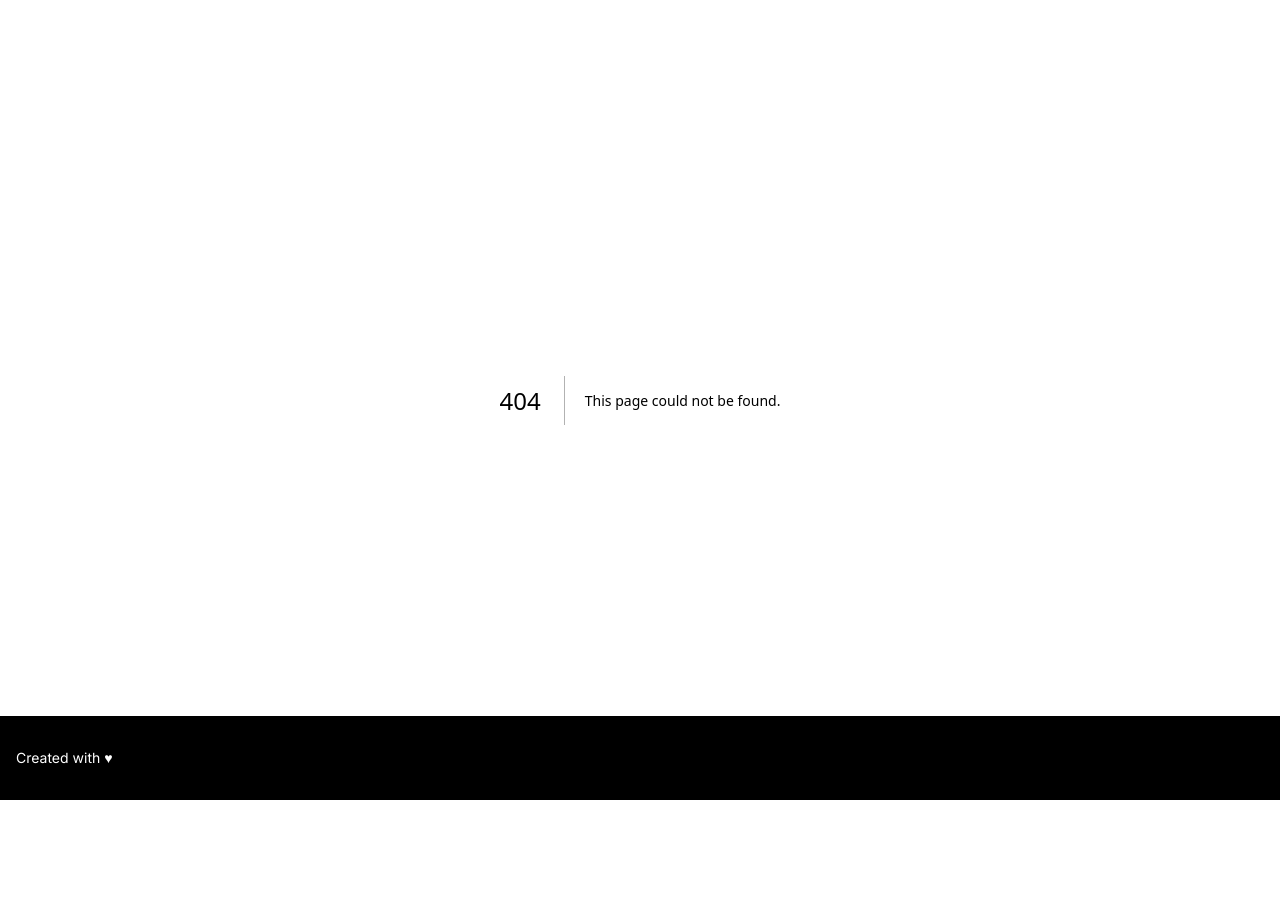
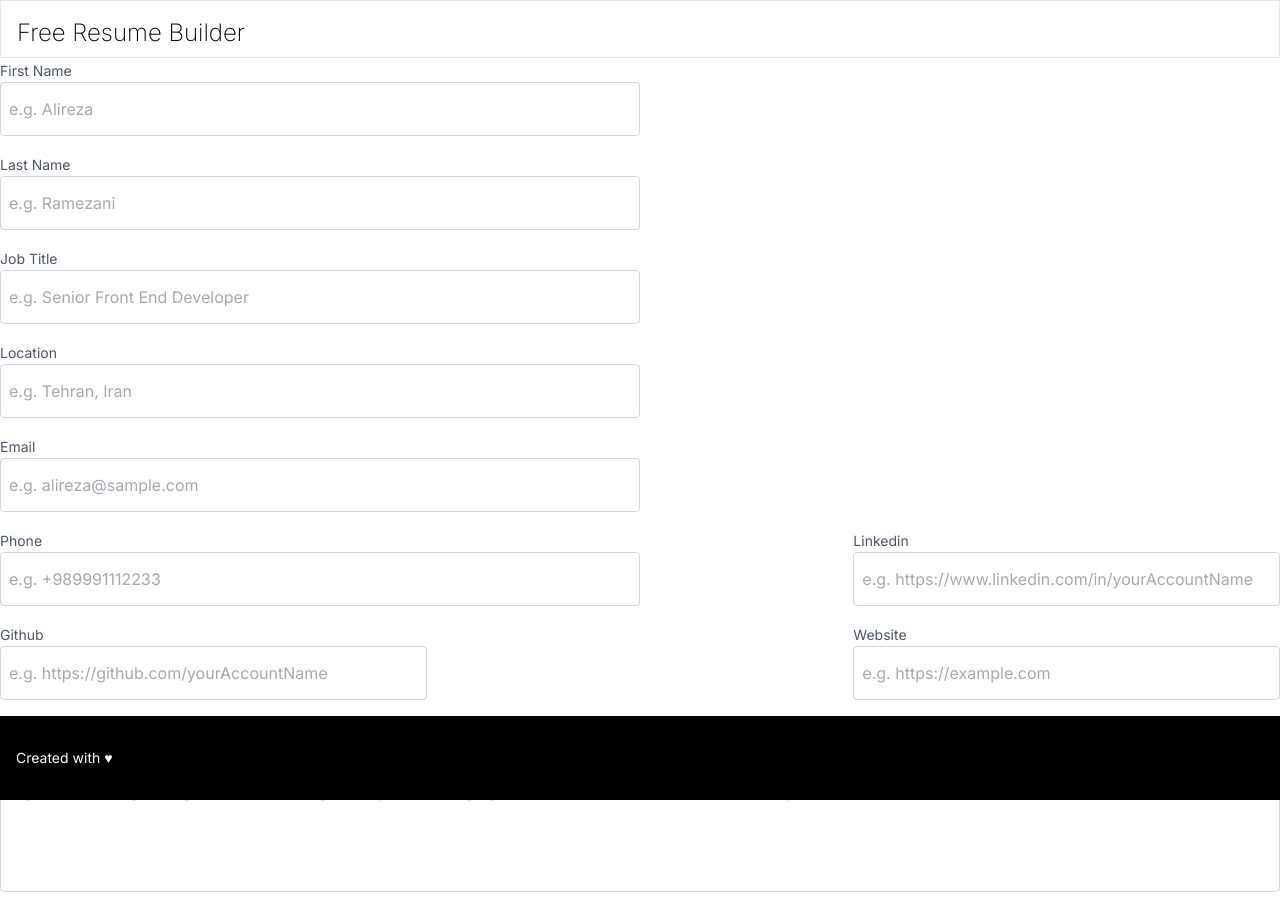
Before and after one commit to alrramezani/resume-builder, a Next.js app: page /step-by-step in a window 1280 px wide. Before the commit this address had no page. Before the commit the page ends 800 px from the top, so only its background shows below. Built offline with nearby package versions, Linux system fonts and the light colour scheme.

Commit message:
input and textarea components

```diff
--- a/app/globals.css
+++ b/app/globals.css
@@ -6,4 +6,9 @@
   body {
     @apply font-sans;
   }
+  input[type="number"]::-webkit-inner-spin-button,
+  input[type="number"]::-webkit-outer-spin-button {
+    -webkit-appearance: none;
+    margin: 0;
+  }
 }
--- /dev/null
+++ b/app/step-by-step/page.tsx
@@ -0,0 +1,26 @@
+"use client";
+import { useState } from "react";
+import Header from "@/components/header";
+import PersonalDataForm from "./personalDataForm";
+export default function Home() {
+  const [step, setStep] = useState("personalData");
+
+  const stepView = () => {
+    switch (step) {
+      case "personalData":
+        return <PersonalDataForm />;
+      //   case "workHistory":
+      //     return <WorkHistoryForm />;
+      //   case "education":
+      //     return <EducationForm />;
+      default:
+        return null;
+    }
+  };
+  return (
+    <main className="">
+      <Header title="Free Resume Builder" progress={0} />
+      <div className="container">{stepView()}</div>
+    </main>
+  );
+}
--- /dev/null
+++ b/app/step-by-step/personalDataForm.tsx
@@ -0,0 +1,121 @@
+import { useState, useEffect, useLayoutEffect } from "react";
+import Input from "@/components/input";
+import Textarea from "@/components/textarea";
+export interface IPersonalData {
+  firstname?: string;
+  lastname?: string;
+  jobTitle?: string;
+  email?: string;
+  phone?: string;
+  location?: string;
+  linkedin?: string;
+  github?: string;
+  website?: string;
+  summary?: string;
+}
+
+export default function PersonalDataForm() {
+  const [formData, setFromData] = useState<IPersonalData>({});
+  const handleChange = (e: any) => {
+    setFromData((data) => {
+      return { ...data, [e.target.name]: e.target.value };
+    });
+  };
+  // useEffect(() => {
+  //   // flyData(formData);
+  // }, [formData]);
+  return (
+    <div className="flex flex-wrap justify-between gap-4">
+      <div className="w-1/2">
+        <Input
+          name="firstname"
+          value={formData?.firstname || ""}
+          label="First Name"
+          placeholder="e.g. Alireza"
+          onChange={handleChange}
+        />
+      </div>
+      <div className="w-1/2">
+        <Input
+          name="lastname"
+          value={formData.lastname || ""}
+          label="Last Name"
+          placeholder="e.g. Ramezani"
+          onChange={handleChange}
+        />
+      </div>
+      <div className="w-1/2">
+        <Input
+          name="jobTitle"
+          value={formData.jobTitle || ""}
+          label="Job Title"
+          placeholder="e.g. Senior Front End Developer"
+          onChange={handleChange}
+        />
+      </div>
+      <div className="w-1/2">
+        <Input
+          name="location"
+          value={formData.location || ""}
+          label="Location"
+          placeholder="e.g. Tehran, Iran"
+          onChange={handleChange}
+        />
+      </div>
+      <div className="w-1/2">
+        <Input
+          name="email"
+          value={formData.email || ""}
+          label="Email"
+          placeholder="e.g. alireza@sample.com"
+          onChange={handleChange}
+        />
+      </div>
+      <div className="w-1/2">
+        <Input
+          name="phone"
+          value={formData.phone || ""}
+          label="Phone"
+          placeholder="e.g. +989991112233"
+          onChange={handleChange}
+        />
+      </div>
+      <div className="w-1/3">
+        <Input
+          name="linkedin"
+          value={formData.linkedin || ""}
+          label="Linkedin"
+          placeholder="e.g. https://www.linkedin.com/in/yourAccountName"
+          onChange={handleChange}
+        />
+      </div>
+      <div className="w-1/3">
+        <Input
+          name="github"
+          value={formData.github || ""}
+          label="Github"
+          placeholder="e.g. https://github.com/yourAccountName"
+          onChange={handleChange}
+        />
+      </div>
+      <div className="w-1/3">
+        <Input
+          name="website"
+          value={formData.website || ""}
+          label="Website"
+          placeholder="e.g. https://example.com"
+          onChange={handleChange}
+        />
+      </div>
+      <Textarea
+        name="summary"
+        label="Professional Summary"
+        notice="Mention your role, experience & most importantly - your biggest
+        achievements, best qualities and skills."
+        value={formData.summary || ""}
+        placeholder="e.g. Hardworking College Student seeking employment. Bringing forth a motivated attitude and a variety of powerful skills..."
+        onChange={handleChange}
+      />
+    </div>
+  );
+}
--- a/components/header.tsx
+++ b/components/header.tsx
@@ -7,7 +7,7 @@ const Header = ({ title, caption, progress }: IHeader) => {
   let bw = progress ? `before:w-[${progress}%]` : "before:w-0";
   return (
     <header
-      className={`w-full relative border border-b-gray-200 pt-4 pb-2 before:content:[''] before:bg-black before:absolute before:bottom-[-1px] before:left-0 before:shadow before:h-[1px] ${bw}`}
+      className={`w-full sticky top-0 z-40 bg-white border border-b-gray-200 pt-4 pb-2 before:content:[''] before:bg-black before:absolute before:bottom-[-1px] before:left-0 before:shadow before:h-[1px] ${bw}`}
     >
       <div className="container font-sans font-extralight px-4">
         <h1 className="text-2xl">{title}</h1>
--- /dev/null
+++ b/components/input.tsx
@@ -0,0 +1,46 @@
+interface IInputProps {
+  type?: string;
+  name: string;
+  onChange: any;
+  value: string;
+  label?: string;
+  icon?: any;
+  ltr?: boolean;
+  placeholder?: string;
+  error?: string;
+  required?: boolean;
+  disable?: boolean;
+}
+const Input = (props: IInputProps) => {
+  const modes: any = {
+    text: "text",
+    number: "numeric",
+    password: "password",
+    email: "email",
+  };
+
+  return (
+    <div className="w-full">
+      <label className=" text-sm text-gray-600">{props.label}</label>
+      <div className="w-full relative">
+        {props.icon}
+        <input
+          className=" rounded border border-gray-300 px-2 py-3 w-full leading-7 placeholder:text-gray-600 placeholder:opacity-50 disabled:cursor-not-allowed"
+          type={props.type ? props.type : "text"}
+          inputMode={props.type ? modes[props.type] : "text"}
+          name={props.name}
+          onChange={props.onChange}
+          value={props.value}
+          placeholder={props.placeholder}
+          disabled={props.disable}
+        />
+        {props.error && (
+          <span className=" absolute right-0 text-red-500 text-xs bottom-0 bg-white mx-[2px] my-2 rounded leading-[9px]">
+            {props.error}
+          </span>
+        )}
+      </div>
+    </div>
+  );
+};
+export default Input;
--- /dev/null
+++ b/components/textarea.tsx
@@ -0,0 +1,39 @@
+import React from "react";
+interface ITextareaProps {
+  name: string;
+  onChange: any;
+  value: string;
+  label?: string;
+  notice?: string;
+  icon?: any;
+  placeholder?: string;
+  error?: string;
+  required?: boolean;
+}
+const Textarea = ({
+  name,
+  onChange,
+  value,
+  label,
+  placeholder,
+  notice,
+}: ITextareaProps) => {
+  return (
+    <div className="w-full">
+      {label ? <label className=" text-sm text-gray-600">{label}</label> : null}
+      {notice ? (
+        <span className=" block text-gray-600 text-xs mb-2">{notice}</span>
+      ) : null}
+      <div className="w-full relative">
+        <textarea
+          className=" rounded border border-gray-300 px-2 py-3 w-full h-32 resize-none leading-7"
+          name={name}
+          onChange={onChange}
+          value={value}
+          placeholder={placeholder}
+        />
+      </div>
+    </div>
+  );
+};
+export default Textarea;
```
